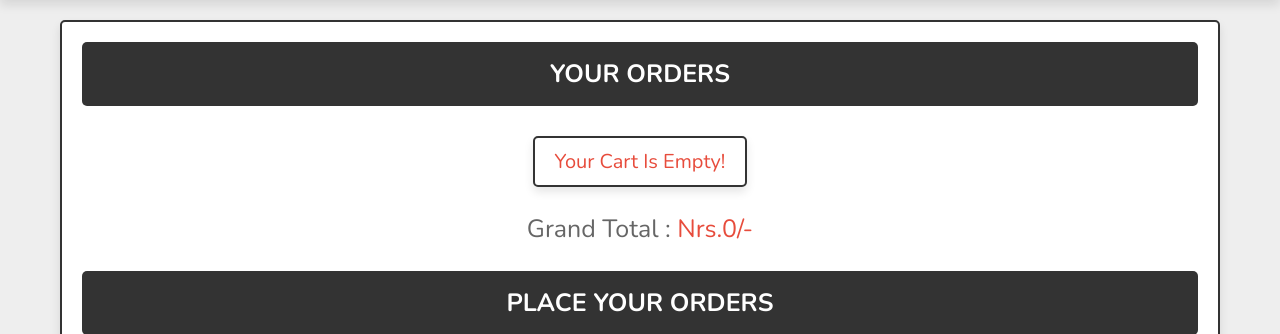
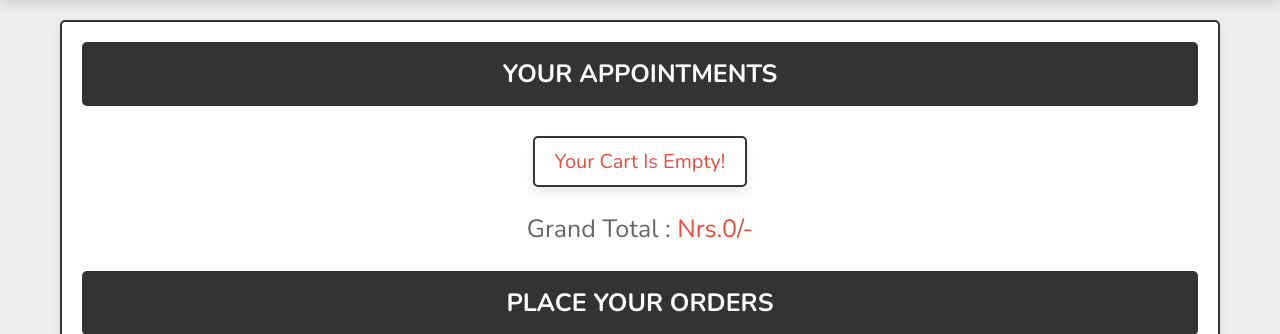
Before and after one commit to Shanth05/beauty_parlour, a PHP site: page /checkout.php in a window 1280 px wide. Shown: the part 74-408 px from the top of the page. Run offline with PHP 8.4, Linux system fonts and the light colour scheme; the visitor is signed in with stand-in values (Sample User, id 1); data that the repository does not hold is empty; some libraries are stand-ins or nearby versions.

Commit message:
Update checkout.php

```diff
--- a/checkout.php
+++ b/checkout.php
@@ -69,7 +69,7 @@ if(isset($_POST['order'])){
 
    <form action="" method="POST">
 
-   <h3>Your Orders</h3>
+   <h3>Your Appointments</h3>
 
       <div class="display-orders">
       <?php
```
